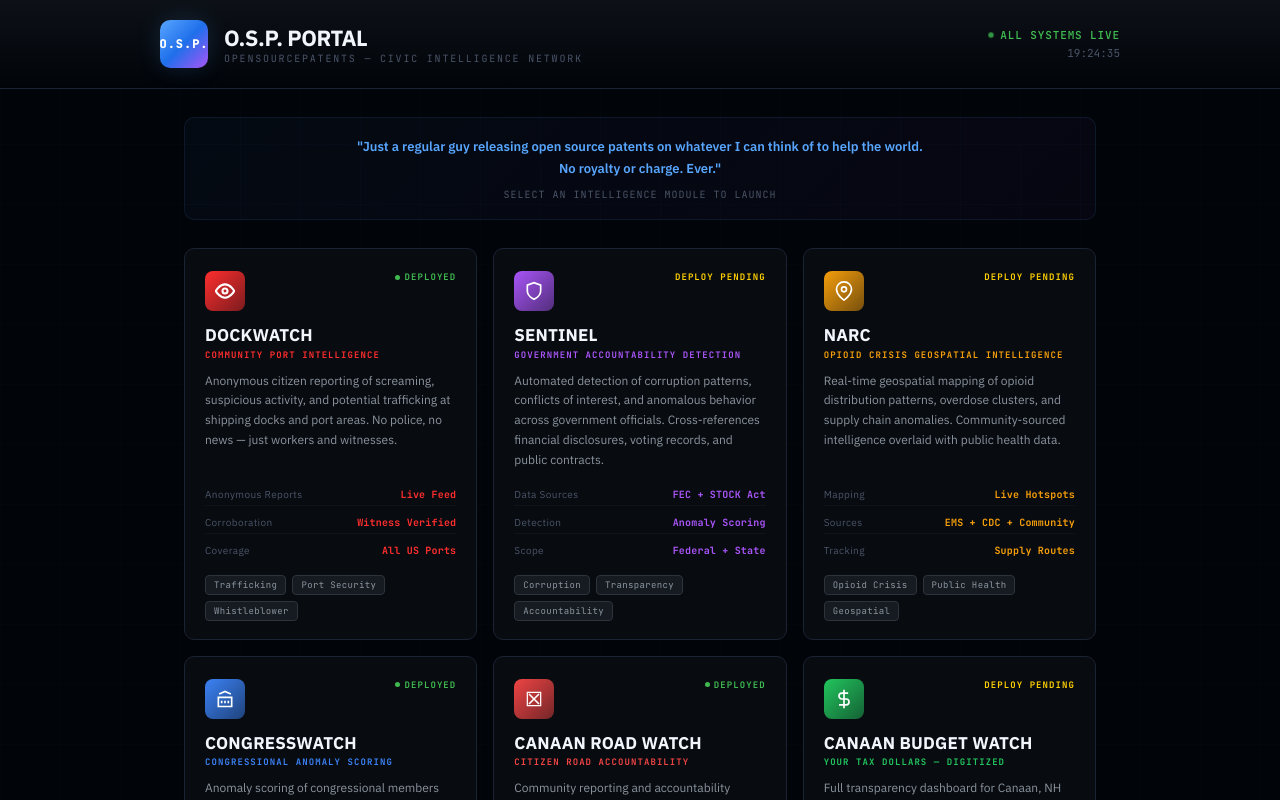
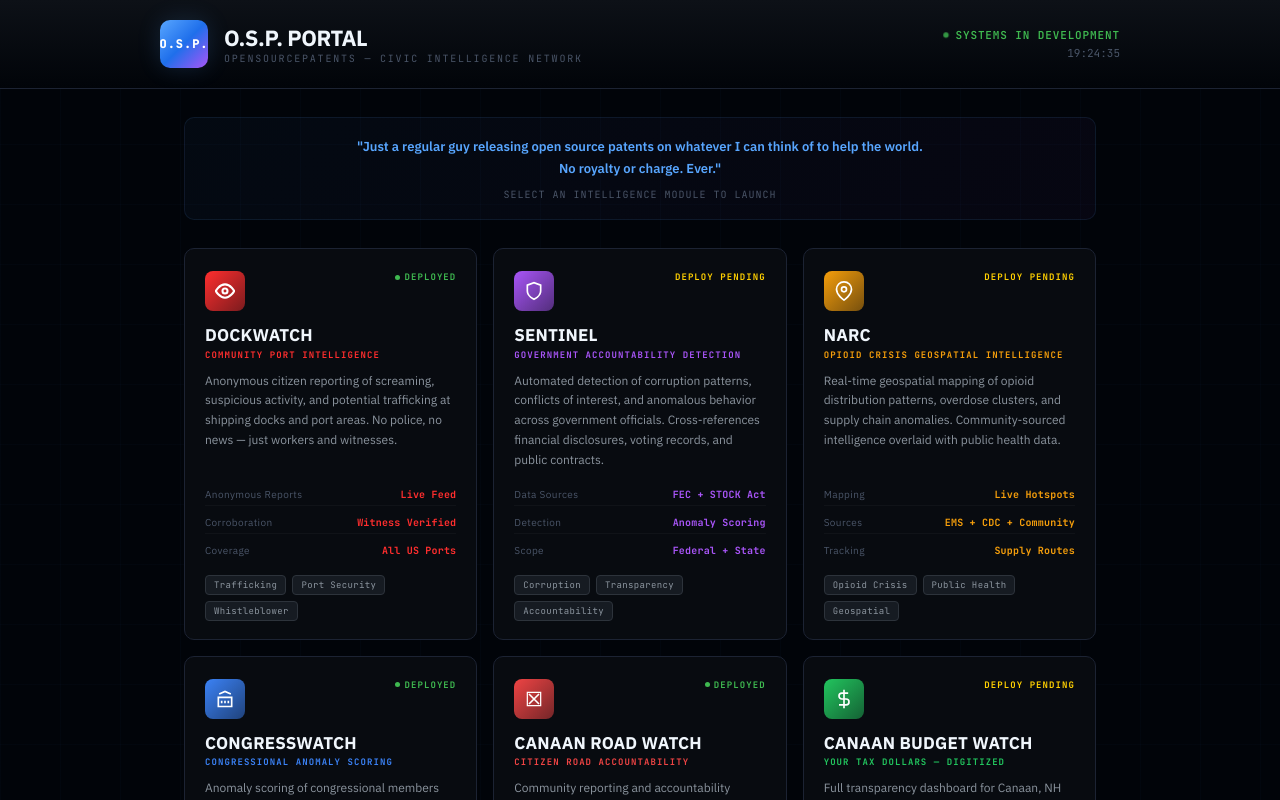
Before and after one commit to OpenSourcePatents/osp-portal, a Next.js app: page / in a window 1280 px wide. Shown: the top 800 px of the page. Built offline with nearby package versions, Linux system fonts and the light colour scheme.

Commit message:
Update page.js

```diff
--- a/app/page.js
+++ b/app/page.js
@@ -155,7 +155,7 @@ function StatusIndicator() {
         fontFamily: 'var(--font-mono)', fontWeight: 600,
         letterSpacing: '0.08em',
       }}>
-        ALL SYSTEMS LIVE
+        SYSTEMS IN DEVELOPMENT
       </span>
     </span>
   )
```
